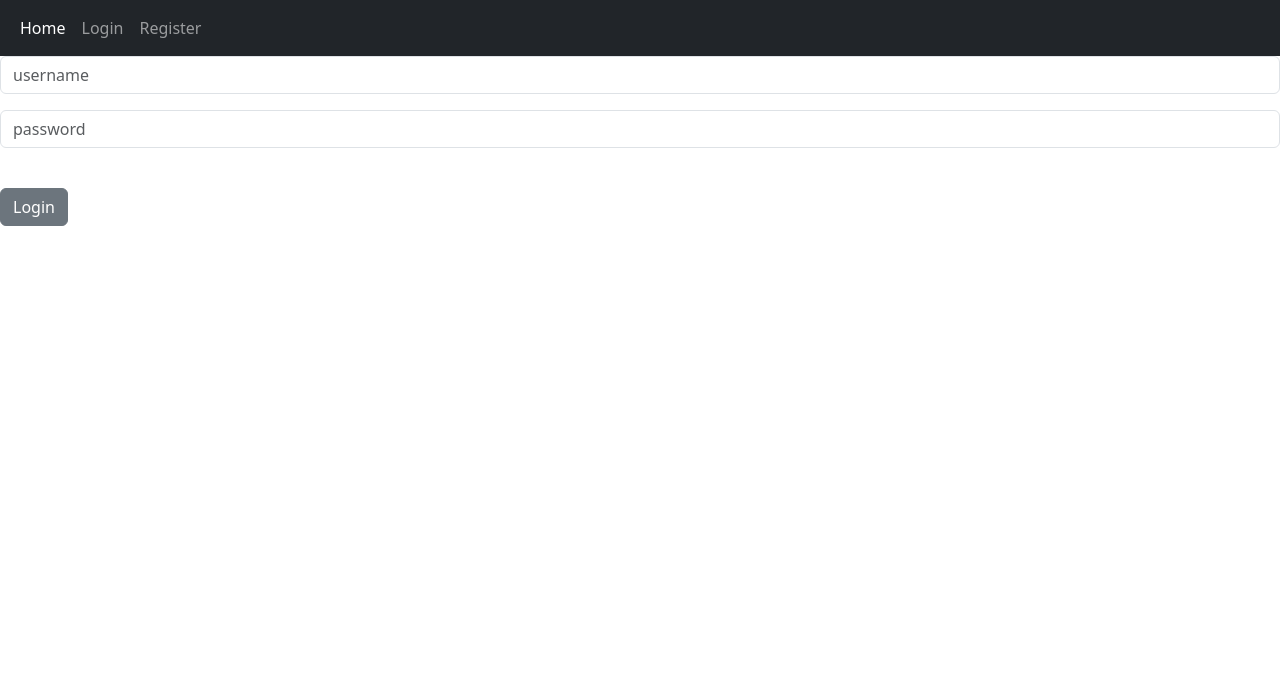
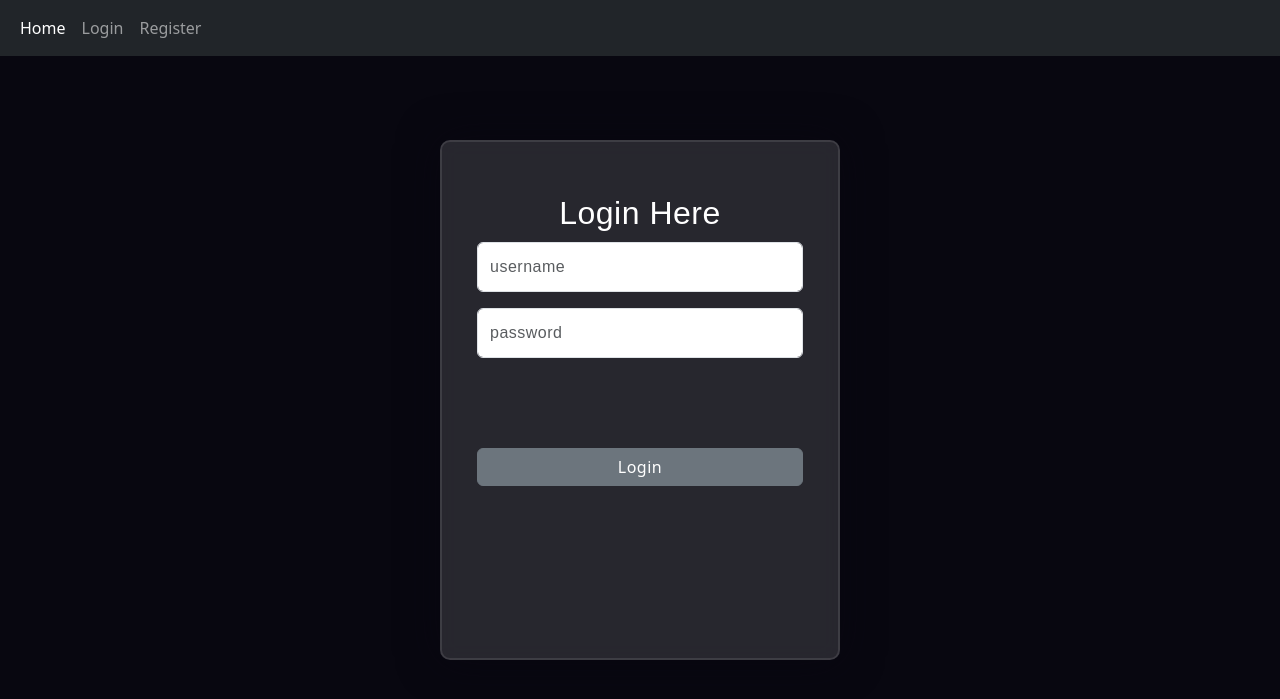
Before and after one commit to Mikheil-U/Projects_Django, a Django app: page /login/ in a window 1280 px wide. Shown: the top 699 px of the page. Run offline with Django 5.2, Linux system fonts and the light colour scheme.

Commit message:
Update login page style

```diff
--- a/favourite_movies/base/templates/base/login.html
+++ b/favourite_movies/base/templates/base/login.html
@@ -1,8 +1,136 @@
 {% extends 'base/base.html' %}
 {% block content %}
+<style media="screen">
+      *,
+        *:before,
+        *:after{
+            padding: 0;
+            margin: 0;
+            box-sizing: border-box;
+        }
+        body{
+            background-color: #080710;
+        }
+        .background{
+            width: 430px;
+            height: 520px;
+            position: absolute;
+            transform: translate(-50%,-50%);
+            left: 50%;
+            top: 50%;
+        }
+        .background .shape{
+            height: 200px;
+            width: 200px;
+            position: absolute;
+            border-radius: 50%;
+        }
+        .shape:first-child{
+            background: linear-gradient(
+                #1845ad,
+                #23a2f6
+            );
+            left: -80px;
+            top: -80px;
+        }
+        .shape:last-child{
+            background: linear-gradient(
+                to right,
+                #ff512f,
+                #f09819
+            );
+            right: -30px;
+            bottom: -80px;
+        }
+        form{
+            height: 520px;
+            width: 400px;
+            background-color: rgba(255,255,255,0.13);
+            position: absolute;
+            transform: translate(-50%,-50%);
+            top: 50%;
+            left: 50%;
+            border-radius: 10px;
+            backdrop-filter: blur(10px);
+            border: 2px solid rgba(255,255,255,0.1);
+            box-shadow: 0 0 40px rgba(8,7,16,0.6);
+            padding: 50px 35px;
+        }
+        form *{
+            font-family: 'Poppins',sans-serif;
+            color: #ffffff;
+            letter-spacing: 0.5px;
+            outline: none;
+            border: none;
+        }
+        form h3{
+            font-size: 32px;
+            font-weight: 500;
+            line-height: 42px;
+            text-align: center;
+        }
 
+        label{
+            display: block;
+            margin-top: 30px;
+            font-size: 16px;
+            font-weight: 500;
+        }
+        input{
+            display: block;
+            height: 50px;
+            width: 100%;
+            background-color: rgba(255,255,255,0.07);
+            border-radius: 3px;
+            padding: 0 10px;
+            margin-top: 8px;
+            font-size: 14px;
+            font-weight: 300;
+        }
+        ::placeholder{
+            color: #e5e5e5;
+        }
+        button{
+            margin-top: 50px;
+            width: 100%;
+            background-color: #ffffff;
+            color: #080710;
+            padding: 15px 0;
+            font-size: 18px;
+            font-weight: 600;
+            border-radius: 5px;
+            cursor: pointer;
+        }
+        .social{
+          margin-top: 30px;
+          display: flex;
+        }
+        .social div{
+          background: red;
+          width: 150px;
+          border-radius: 3px;
+          padding: 5px 10px 10px 5px;
+          background-color: rgba(255,255,255,0.27);
+          color: #eaf0fb;
+          text-align: center;
+        }
+        .social div:hover{
+          background-color: rgba(255,255,255,0.47);
+        }
+        .social .fb{
+          margin-left: 25px;
+        }
+        .social i{
+          margin-right: 4px;
+        }
+
+</style>
+
+    <div class="center">
         <form method="POST" action="{% url 'login' %}">
             {% csrf_token %}
+             <h3>Login Here</h3>
+
               <div class="mb-3">
                 <input type="text" class="form-control"  name="username" placeholder="username" required>
               </div>
@@ -11,7 +139,7 @@
               </div>
                 <br>
               <button type="submit" class="btn btn-secondary">Login</button>
-
         </form>
+    </div>
 
 {% endblock %}
```
Lines whose indentation alone changed are shown as unchanged.
